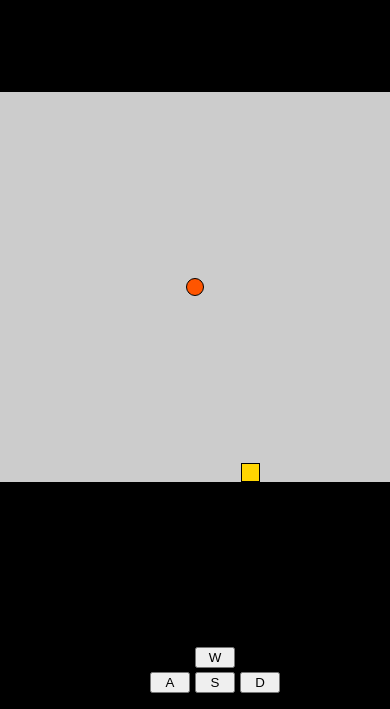
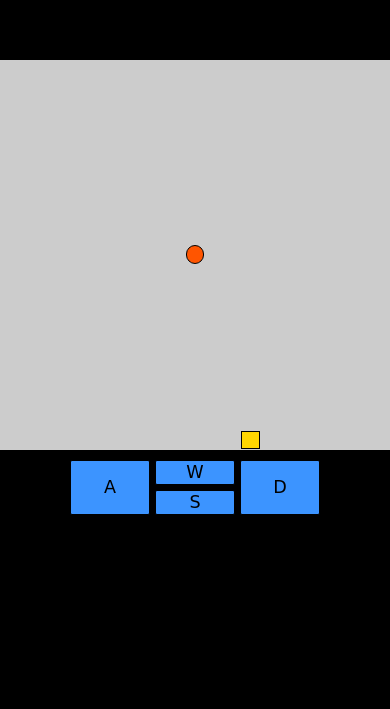
Before and after one commit to IsmailHosen696/snakeGame, a plain HTML site: page index.html in a window 390 px wide. Shown: the part 135-844 px from the top of the page. Drawn offline with Linux system fonts and the light colour scheme.

Commit message:
button updates

```diff
--- a/index.html
+++ b/index.html
@@ -1,27 +1,23 @@
 <!DOCTYPE html>
 <html lang="en">
-
   <head>
-    <meta charset="UTF-8">
-    <meta http-equiv="X-UA-Compatible" content="IE=edge">
-    <meta name="viewport" content="width=device-width, initial-scale=1.0">
+    <meta charset="UTF-8" />
+    <meta http-equiv="X-UA-Compatible" content="IE=edge" />
+    <meta name="viewport" content="width=device-width, initial-scale=1.0" />
     <title>Snake Game</title>
-    <link rel="stylesheet" href="./style.css">
+    <link rel="stylesheet" href="./style.css" />
     <script src="./js/game.js" defer type="module"></script>
   </head>
 
   <body>
-    <div id="game-bord">
-
-    </div>
+    <div id="game-bord"></div>
     <div class="btns">
+      <button id="btn-left" data-id="a">A</button>
       <div class="btn-div1">
         <button id="btn-up" data-id="w">W</button>
         <button id="btn-down" data-id="s">S</button>
       </div>
-        <button id="btn-left" data-id="a">A</button>
       <button id="btn-right" data-id="d">D</button>
     </div>
   </body>
-
 </html>
--- a/js/snake.js
+++ b/js/snake.js
@@ -1,7 +1,7 @@
 import { getInputDirection } from "./input.js";
 
 export const SNAKE_SPEED = 15;
-const snakeBody = [ { x: 11, y: 11 } ];
+const snakeBody = [{ x: 11, y: 11 }];
 let newSegment = 0;
 
 
@@ -9,17 +9,17 @@ export function update() {
     addSegments();
     const inputDirection = getInputDirection();
     for (let i = snakeBody.length - 2; i >= 0; i--) {
-        snakeBody[ i + 1 ] = { ...snakeBody[ i ] }
+        snakeBody[i + 1] = { ...snakeBody[i] }
     }
-    snakeBody[ 0 ].x += inputDirection.x
-    snakeBody[ 0 ].y += inputDirection.y
+    snakeBody[0].x += inputDirection.x
+    snakeBody[0].y += inputDirection.y
 }
 // visualitation snake
 export function draw(gameBord) {
-    snakeBody.forEach((segment, index) => {
+    snakeBody.forEach(({ x, y }, index) => {
         const snakeElement = document.createElement('div');
-        snakeElement.style.gridRowStart = segment.y;
-        snakeElement.style.gridColumnStart = segment.x;
+        snakeElement.style.gridRowStart = y;
+        snakeElement.style.gridColumnStart = x;
         if (index === 0) {
             snakeElement.classList.add('head');
         }
@@ -37,17 +37,17 @@ export function onSnake(position, { ignoreHead = false } = {}) {
     })
 }
 export function getSnakeHead() {
-    return snakeBody[ 0 ]
+    return snakeBody[0]
 }
 export function snakeInterSection() {
-    return onSnake(snakeBody[ 0 ], { ignoreHead: true })
+    return onSnake(snakeBody[0], { ignoreHead: true })
 }
 function equalPosition(pos1, pos2) {
     return pos1.x === pos2.x && pos1.y === pos2.y
 }
 function addSegments() {
     for (let i = 0; i < newSegment; i++) {
-        snakeBody.push({ ...snakeBody[ snakeBody.length - 1 ] })
+        snakeBody.push({ ...snakeBody[snakeBody.length - 1] })
     }
     newSegment = 0
 }
--- a/style.css
+++ b/style.css
@@ -4,6 +4,7 @@ body {
   display: flex;
   justify-content: center;
   align-items: center;
+  flex-direction: column;
   margin: 0;
   background: #000;
 }
@@ -36,30 +37,24 @@ body {
 }
 @media screen and (max-width: 650px) {
   .btns {
+    gap: 5px;
     display: flex;
-    position: absolute;
-    bottom: 1px;
+    margin-top: 10px;
   }
-  #btn-up {
-    width: 40px;
-    position: absolute;
-    bottom: 40px;
+  .btn-div1 {
+    display: flex;
+    gap: 5px;
+    flex-direction: column;
   }
-  #btn-down {
-    width: 40px;
-    position: absolute;
-    bottom: 15px;
+  .btns button {
+    width: 80px;
+    border: 1px solid rgb(0, 0, 0);
+    background: rgb(60, 148, 255);
+    border-radius: 2px;
+    font-size: 1.1rem;
+    font-family: cursive;
   }
-  #btn-left {
-    width: 40px;
-    position: absolute;
-    bottom: 15px;
-    left: -45px;
-  }
-  #btn-right {
-    width: 40px;
-    position: absolute;
-    bottom: 15px;
-    left: 45px;
+  .btn-div1 button {
+    height: 25px;
   }
 }
```
Lines whose indentation alone changed are shown as unchanged.
